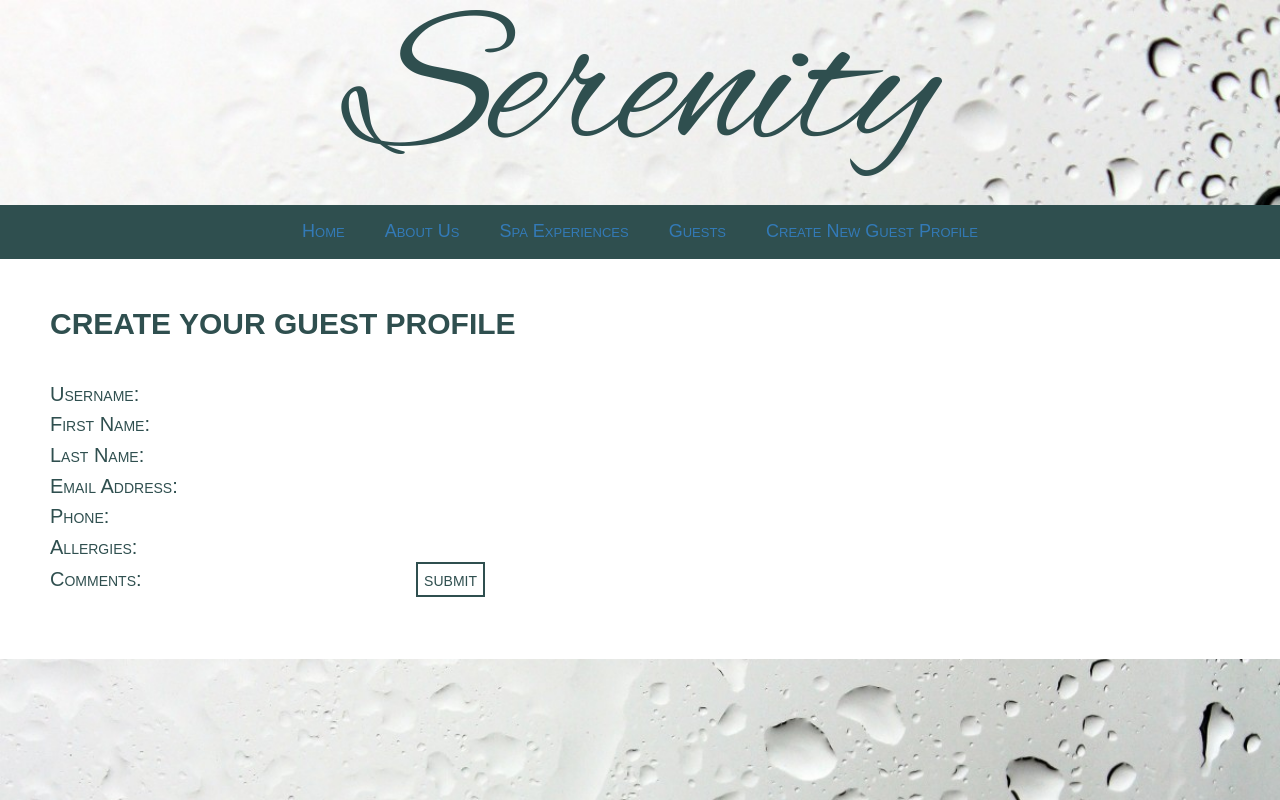
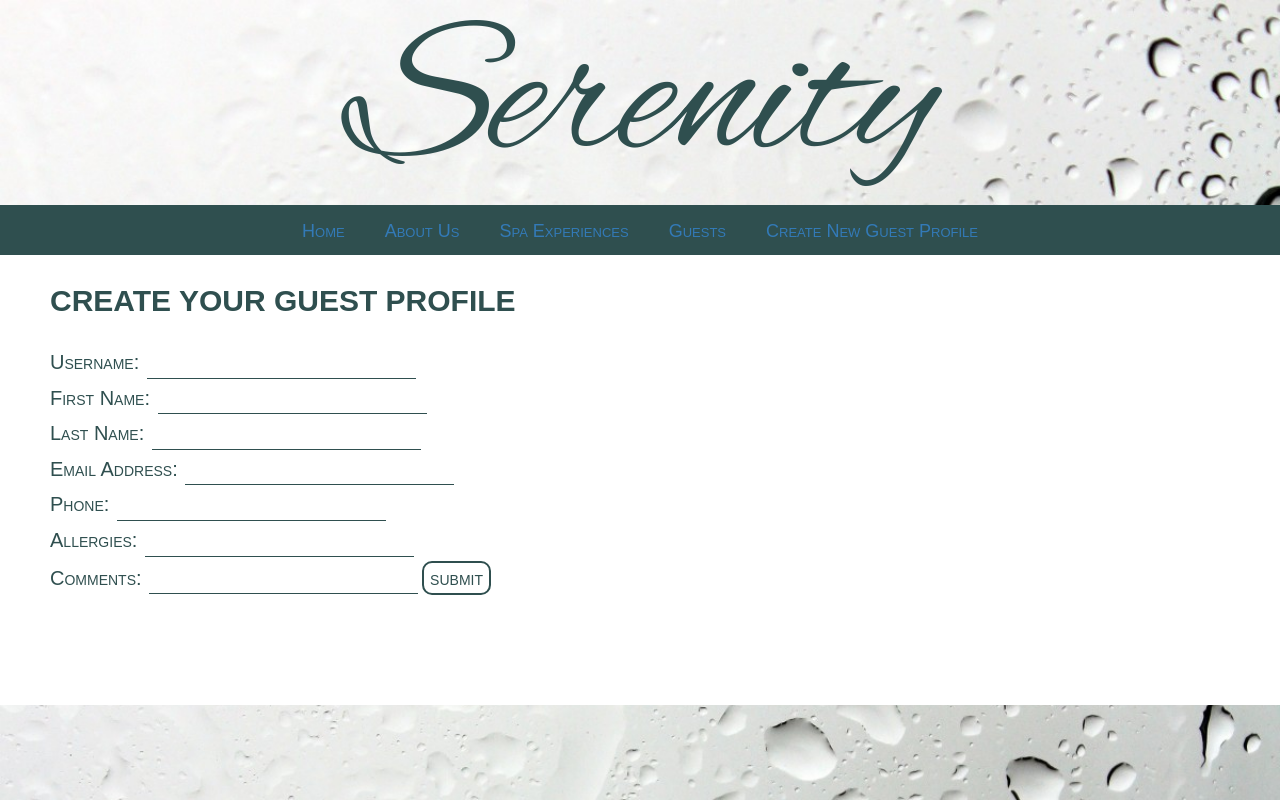
Before and after one commit to lillianku/serenity, a React (Create React App) app in the folder client/: page /newguest in a window 1280 px wide. Built offline with nearby package versions, Linux system fonts and the light colour scheme; a web font is replaced by a local one.

Commit message:
updates some last minute css

```diff
--- a/client/src/components/App.css
+++ b/client/src/components/App.css
@@ -3,7 +3,7 @@
 }
 
 .App-title {
-  line-height: 0.75em;
+  line-height: 0.85em;
   height: 175px;
 }
 
@@ -17,6 +17,7 @@ h2 {
   font-size: 30px;
   font-weight: bold;
   text-transform: uppercase;
+  margin: auto;
 }
 
 h3 {
@@ -33,6 +34,7 @@ h3 {
 
 li {
   list-style-type: none;
+  height: 50px;
 }
 
 .link-style {
@@ -110,7 +112,7 @@ text-align: left;
 
 .ExperiencesDiv {
   background-color: white ;
-  height: 350px;
+  height: 400px;
   margin-top: -20px;
 }
 
@@ -144,13 +146,13 @@ text-align: left;
   display: inline-block;
   padding:20px;
   margin: 50px;
-  border-radius: 10%;
+  border-radius: 10px;
 }
-.ServicesLinks a {
+.ServicesLinks a, a:visited, a:hover, a:active{
   color: #2F4F4F;
 }
 
-.ServicesLinks a:visited {
+/* .ServicesLinks a:visited {
   color: #2F4F4F;
 }
 .ServicesLinks a:hover {
@@ -158,10 +160,25 @@ text-align: left;
 }
 .ServicesLinks a:active {
   color: #2F4F4F;
+} */
+
+ul{
+  padding: 0px;
 }
 
 .PackageList {
   font-size: 20px;
+}
+
+.PackageRow{
+  display: flex;
+  flex-direction: row;
+  justify-content: center;
+  margin: 10px;
+}
+
+p{
+  margin: 10px;
 }
 
 .Service {
@@ -180,10 +197,14 @@ text-align: left;
 
 .GuestsAll {
   display: flex;
-  justify-content: space-between;
+  justify-content: center;
+  flex-wrap: wrap;
   padding-left: 50px;
   padding-right: 50px;
   margin: 20px;
+  max-height: 100px;
+  height: 200px;
+  max-height: 100%;
 }
 .guestLink a {
   color: #2F4F4F;
@@ -191,9 +212,10 @@ text-align: left;
   font-variant: small-caps;
   background-color: white;
   padding:20px;
-  border-radius: 10%;
+  border-radius: 10px;
   border: 2px solid;
   border-color: #2F4F4F;
+  margin: 10px;
 }
 
 .ButtonContainer {
@@ -212,15 +234,18 @@ text-align: left;
   font-variant: small-caps;
   background-color: white;
   margin-top: -20px;
-  height: 400px;
+  height: 450px;
 }
 
 input {
   background-color: white;
   border: none;
+  border-bottom: 1px solid #2F4F4F;
+  margin: 2px;
 }
 
 .update-button, button {
   border-color: #2F4F4F;
   border: 2px solid;
+  border-radius: 10px;
 }
--- a/client/src/components/GuestNew.js
+++ b/client/src/components/GuestNew.js
@@ -27,9 +27,9 @@ class GuestNew extends Component {
         <br />
         Phone: <input value={phone} name="phone" onChange={this.handleChange} required/>
         <br />
-        Allergies: <input value={allergies} name="allergies" onChange={this.handleChange} required/>
+        Allergies: <input value={allergies} name="allergies" onChange={this.handleChange}/>
         <br />
-        Comments: <input value={comments} name="comments" onChange={this.handleChange} required/>
+        Comments: <input value={comments} name="comments" onChange={this.handleChange}/>
         <input className="update-button" type="submit" value="submit"/>
       </form>
     );
--- a/client/src/components/Package.js
+++ b/client/src/components/Package.js
@@ -33,12 +33,11 @@ class Package extends Component {
   };
 
   renderPackage(pkg) {
-    const {guest} = this.state;
     return(
-      <li key={pkg.package_id}>
-        <ServiceName service_id={pkg.service_id} guest_id={guest.guest_id} package_id={pkg.package_id} myhistory={this.props.history}/>
-        <button onClick={() =>this.handleRemove(pkg.package_id)}>Remove</button>
-      </li>
+        <li key={pkg.package_id} className="PackageRow">
+          <ServiceName service_id={pkg.service_id}/>
+          <button onClick={() =>this.handleRemove(pkg.package_id)}>Remove</button>
+        </li>
     );
   };
 
```
Also changed, not shown: 1 other file (tests, documents, lock files or other folders).
